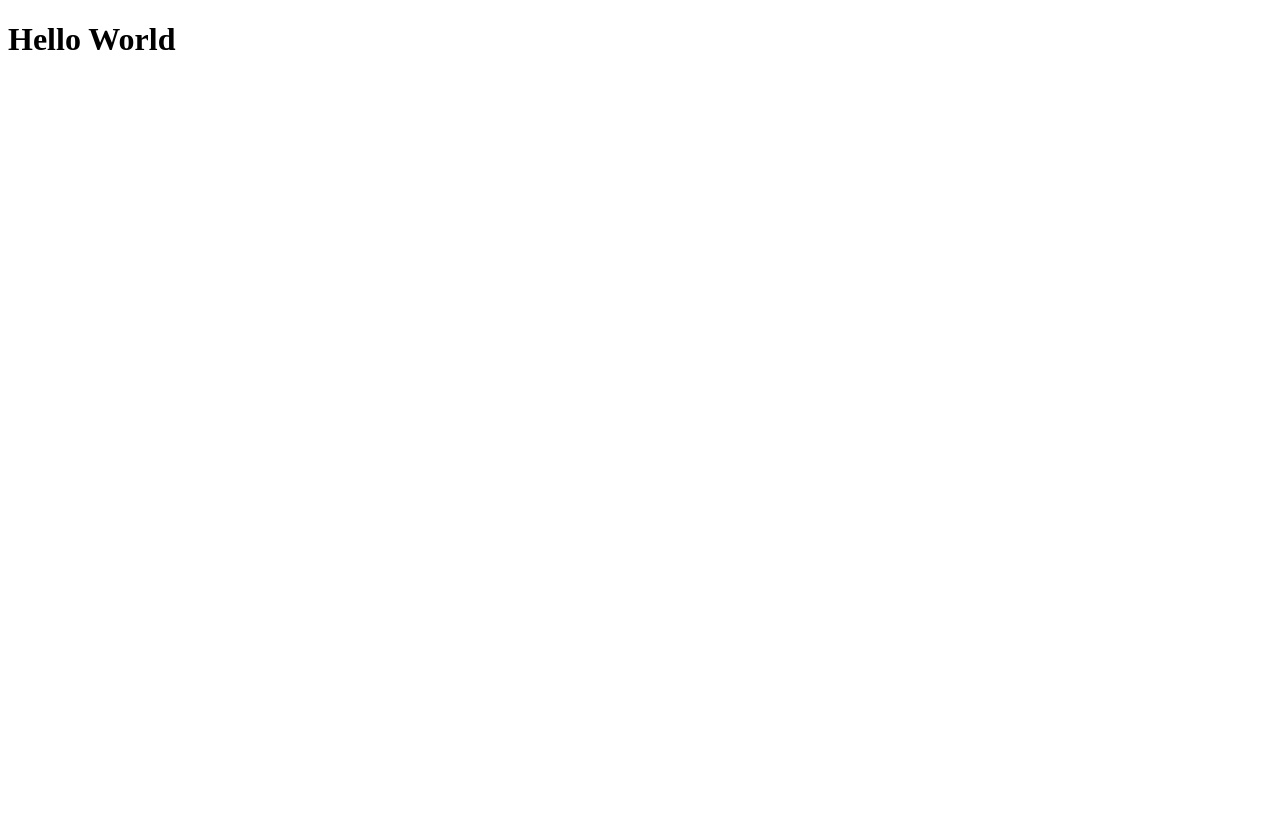
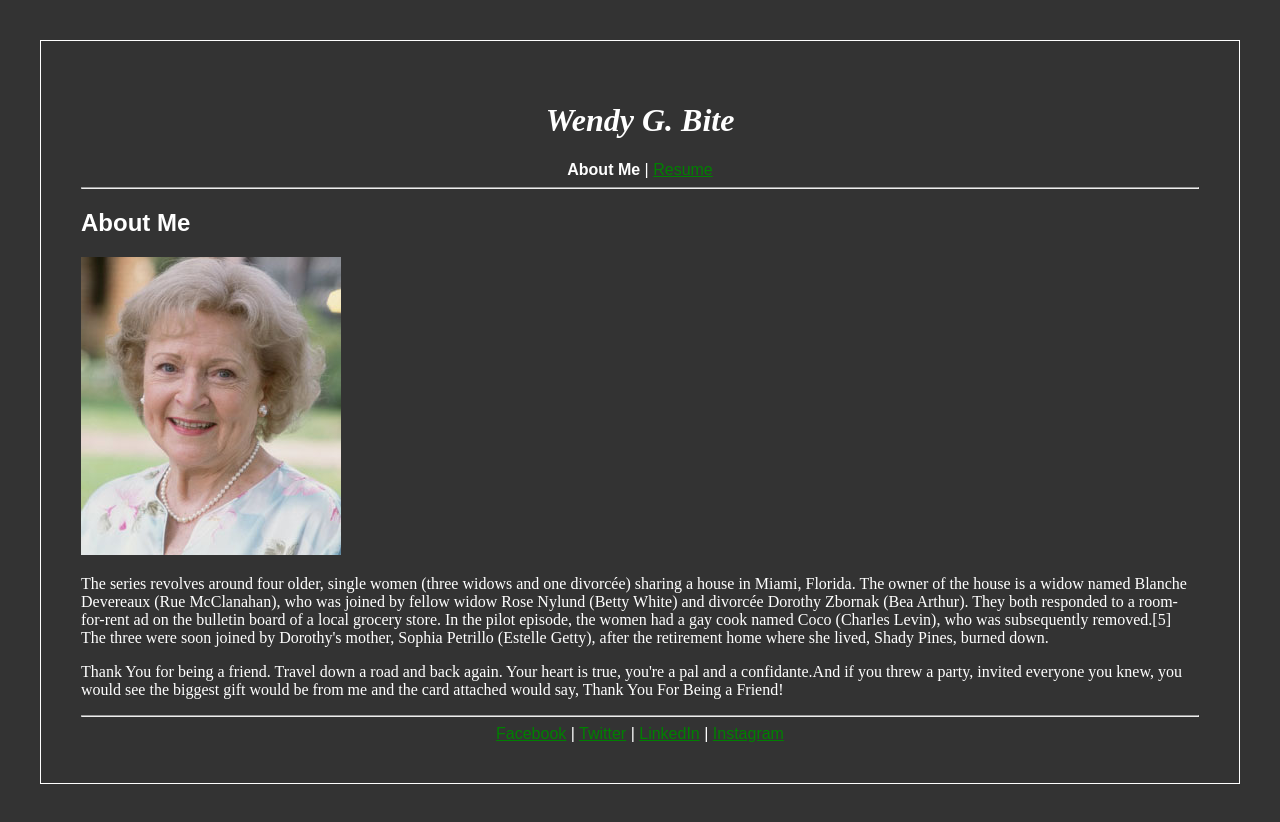
Before and after one commit to kschlind/resume-exercise, a plain HTML site: page index.html in a window 1280 px wide. Before the commit the page ends 800 px from the top, so only its background shows below. Drawn offline with Linux system fonts and the light colour scheme.

Commit message:
Formatted about page and added Resume page

```diff
--- a/css/main.css
+++ b/css/main.css
@@ -1,5 +1,44 @@
-div {
-	width:300px;
-	height:300px;
-	background-image:url('../images/Betty-White.jpg');
+body {
+	background-color: #333;
+	color: white;
+	border: 1px solid white;
+	margin: 40px;
+	padding: 40px;
 }
+
+h1 {
+	font-style: italic;
+	text-align: center;
+}
+
+nav {
+	text-align: center;
+	font-family: sans-serif;
+}
+
+a {
+	color: green;
+}
+
+h2 {
+	font-family: sans-serif;
+}
+
+h3 {
+	font-family: sans-serif;
+	color: #ccc;
+	text-transform: capitalize;
+}
+
+p {
+
+}
+
+ul {
+	list-style: square;
+}
+
+footer {
+	text-align: center;
+	font-family: sans-serif;
+}
--- a/index.html
+++ b/index.html
@@ -2,9 +2,30 @@
 <html>
 	<head>
 		<title>Wendy G. Bite</title>
+		<link rel="stylesheet" href="css/main.css">
 	</head>
 
 	<body>
-		<H1>Hello World</H1>
+		<h1>Wendy G. Bite</h1>
+
+		<nav>
+			<strong>About Me</strong> | <a href="resume.html">Resume</a>
+		</nav>
+
+		<hr />
+
+		<h2>About Me</h2>
+
+		<img src="images/Betty-White.jpg">
+
+		<p>The series revolves around four older, single women (three widows and one divorcée) sharing a house in Miami, Florida. The owner of the house is a widow named Blanche Devereaux (Rue McClanahan), who was joined by fellow widow Rose Nylund (Betty White) and divorcée Dorothy Zbornak (Bea Arthur). They both responded to a room-for-rent ad on the bulletin board of a local grocery store. In the pilot episode, the women had a gay cook named Coco (Charles Levin), who was subsequently removed.[5] The three were soon joined by Dorothy's mother, Sophia Petrillo (Estelle Getty), after the retirement home where she lived, Shady Pines, burned down.</p>
+
+		<p>Thank You for being a friend. Travel down a road and back again. Your heart is true, you're a pal and a confidante.And if you threw a party, invited everyone you knew, you would see the biggest gift would be from me and the card attached would say, Thank You For Being a Friend!</p>
+
+		<hr />
+
+		<footer>
+			<a href="fb.com">Facebook</a> | <a href="twitter.com">Twitter</a> | <a href="linkedin.com">LinkedIn</a> | <a href="instagram.com">Instagram</a>
+
 	</body>
 </html>
```
Also changed, not shown: resume.html (added, +56 -0 lines), images/Betty-White.jpg (added).
